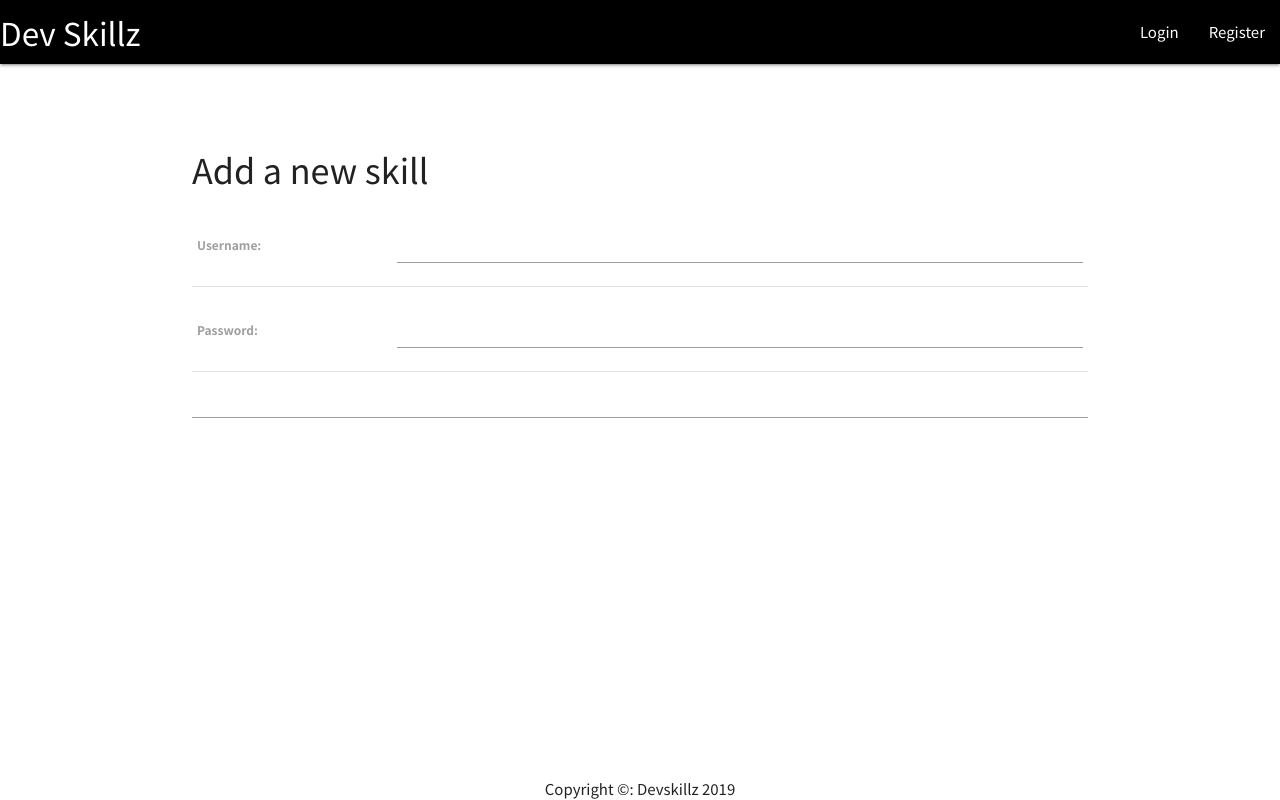
After one commit to Kmolina009/devskillz, a Django app: template main_app/templates/skills/skills_form.html in a window 1280 px wide. The commit adds this page. Run offline with Django 3.2, Linux system fonts and the light colour scheme; the template is opened without the code that fills it: values that come from a table or form of the project are taken from there, others are empty; tables that the repository leaves empty hold one stand-in row (values such as "Sample post"); parts of the project's set-up code (start-up, migrations or seed data) failed here and were passed over.

Commit message:
adjust models, created login, logout functions, registration, addskillz

```diff
--- a/devilskillz/urls.py
+++ b/devilskillz/urls.py
@@ -17,6 +17,6 @@ from django.contrib import admin
 from django.urls import path, include
 
 urlpatterns = [
-    path('',include('main_app.urls')),
     path('admin/', admin.site.urls),
+    path('', include('main_app.urls')),
 ]
--- /dev/null
+++ b/main_app/forms.py
@@ -0,0 +1,6 @@
+from django.forms import Form, CharField, PasswordInput
+
+
+class LoginForm(Form):
+    username = CharField(label ="Username", max_length=64)
+    password = CharField(label ="Password", widget=PasswordInput())
--- /dev/null
+++ b/main_app/static/main.css
@@ -0,0 +1,14 @@
+body{
+    display:flex;
+    min-height:100vh;
+    flex-direction: column;
+    font-family: 'Noto Sans HK', sans-serif;
+}
+main{
+    flex: 1 0 auto;
+}
+
+footer{
+    text-align: center;
+
+}
--- a/main_app/templates/base.html
+++ b/main_app/templates/base.html
@@ -1,3 +1,5 @@
+{% load staticfiles%}
+
 <!DOCTYPE html>
 <html lang="en">
 <head>
@@ -5,6 +7,8 @@
     <meta name="viewport" content="width=device-width, initial-scale=1.0">
     <meta http-equiv="X-UA-Compatible" content="ie=edge">
     <link rel="stylesheet" href="https://cdnjs.cloudflare.com/ajax/libs/materialize/1.0.0/css/materialize.min.css">
+    <link href="https://fonts.googleapis.com/css?family=Noto+Sans+HK&display=swap" rel="stylesheet">
+    <link rel="stylesheet" href="{% static 'main.css' %}">
     <title>Dev Skillz</title>
 </head>
 <body>
@@ -17,26 +21,33 @@
                     </li>
                 </ul>
                 <ul class="right">
+                    {% if user.is_authenticated %}
+                    <li>Welcom {{ user.username }}</li>
                     <!--TODO Refacator these link--->
+                    <li> <a href="/logout">Logout</a></li>
+                    <li> <a href="{% url 'add_skill'%}">Add Skill</a></li>
+                    <li> <a href="">All of my Skillz</a></li>
+                    {% else %}
                     <li>
-                        <a href="">Login</a>>
+                        <a href="/login">Login</a>>
                     </li>
-                    <li></li>
-                    <a href="">Logout</a>
                     <li>
-                        <a href="">Register</a>
+                        <a href="/signup">Register</a>
                     </li>
+                    {%endif%}
                 </ul>
             </div>
         </nav>
     </header>
-        <main>
+        <main class="container">
             {% block content%}
 
             {% endblock%}
         </main>
-    <footer>
-
-    </footer>
+    <footer>Copyright &copy: Devskillz <span id="year"></span></footer>
+    <script>
+        var year = new Date().getFullYear()
+        document.getElementById("year").textContent = year;
+    </script>
 </body>
 </html>
--- a/main_app/templates/home.html
+++ b/main_app/templates/home.html
@@ -1,4 +1,4 @@
-{%e xtends 'base.html' %}
+{% extends 'base.html' %}
 {% block content%}
     <h1>Home</h1>
-{% endpoint%}
+{% endblock %}
--- /dev/null
+++ b/main_app/templates/skills/skills_form.html
@@ -0,0 +1,16 @@
+{% extends 'base.html'%}
+
+{% block content%}
+<h4>Add a new skill</h4>
+    <form method="POST">
+        {% csrf_token%}
+        <table>
+            {{ form.as_table}}
+        </table>
+        <input type="text" btn="blue btn" value="">
+    </form>
+    <script>
+        var selectEl = document.getElementById('id_skill_level');
+        M.FormSelect.init(selectEl);
+    </script>
+{% endblock %}
--- /dev/null
+++ b/main_app/urls.py
@@ -0,0 +1,11 @@
+from django.urls import path, include
+
+from .views import *
+
+urlpatterns = [
+    path('', home, name='home'),
+    path('signup/', signup, name='signup'),
+    path('login/', login_view, name='login'),
+    path('logout/',logout, name='logout'),
+    path('add_skill/',CreateSkill.as_view(), name='add_skill'),
+]
```
Also changed, not shown: main_app/models.py (+6 -2 lines), main_app/templates/login.html (added, +14 -0 lines), main_app/templates/signup.html (added, +15 -0 lines), main_app/url.py (deleted, +0 -7 lines), main_app/views.py (+49 -2 lines), main_app/migrations/0001_initial.py (added).
